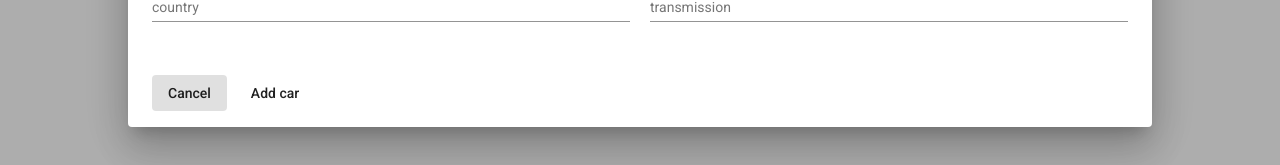
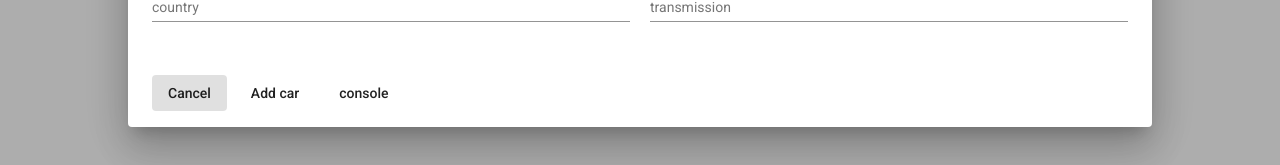
Before and after one commit to patriciapopam/cars-frontend, an Angular app: page / in a window 1280 px wide. Both pictures are taken after a click on the button "Pick one". Shown: the part 571-736 px from the top of the page. Built offline with nearby package versions, Linux system fonts and the light colour scheme.

Commit message:
the data is not binded , added TODO

```diff
--- a/src/app/components/add-edit-modal/add-edit-modal.component.html
+++ b/src/app/components/add-edit-modal/add-edit-modal.component.html
@@ -19,6 +19,7 @@
   <div mat-dialog-actions>
     <button mat-button (click)="onCancelClick()" cdkFocusInitial>Cancel</button>
     <button mat-button [mat-dialog-close]="true" (click)="onSubmitClick()">{{ submitFormText }}</button>
+    <button mat-button (click)="consoleCar()">console</button>
     <!-- Use [mat-dialog-close]="true" instead of binding to onSubmitClick() -->
   </div>
 </div>
--- a/src/app/components/add-edit-modal/add-edit-modal.component.ts
+++ b/src/app/components/add-edit-modal/add-edit-modal.component.ts
@@ -34,10 +34,10 @@ export class AddEditModalComponent {
     }
   }
 
-
+  //TODO: Find out why data is not being binded to data.car
     onSubmitClick(): void {
       console.log('send request');
-      this.HttpClient.deleteData({ id: '222' }).subscribe(
+      this.HttpClient.deleteData(this.data.car).subscribe(
         (response) => {
           console.log('Delete Request Response:', response);
           this.dialogRef.close();
@@ -52,4 +52,8 @@ export class AddEditModalComponent {
   onCancelClick(): void {
     this.dialogRef.close();
   }
+
+  consoleCar():void{
+    console.log(this.data.car);
+  }
 }
--- a/src/app/services/add-edit-modal-service.service.ts
+++ b/src/app/services/add-edit-modal-service.service.ts
@@ -33,6 +33,7 @@ export class AddEditModalService {
     this.dialog.open(AddEditModalComponent, {
       data: dialogData,
     });
+    console.log('openAddDialog')
   }
 
   openEditDialog(carData: CarObject): void {
```
